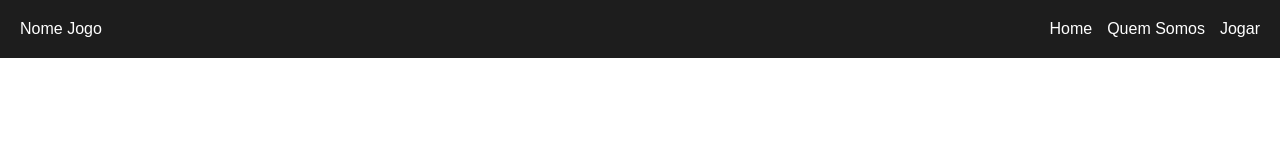
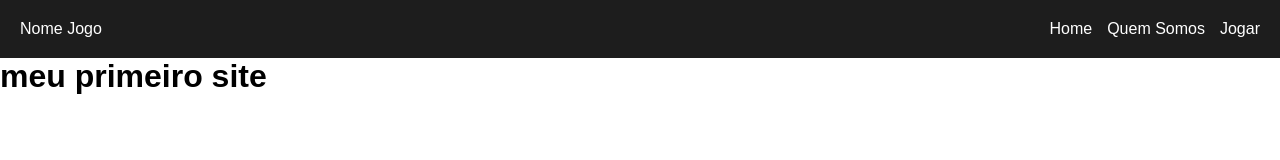
Before and after one commit to Gabielias12/TechAcademy, a plain HTML site: page index.html in a window 1280 px wide. Drawn offline with Linux system fonts and the light colour scheme.

Commit message:
segundo commit

```diff
--- a/index.html
+++ b/index.html
@@ -23,7 +23,9 @@
             </li>
         </ul>
     </header>
-    <main></main>
+    <main>
+        <h1>meu primeiro site</h1>
+    </main>
     <footer></footer>
 </body>
 
```
